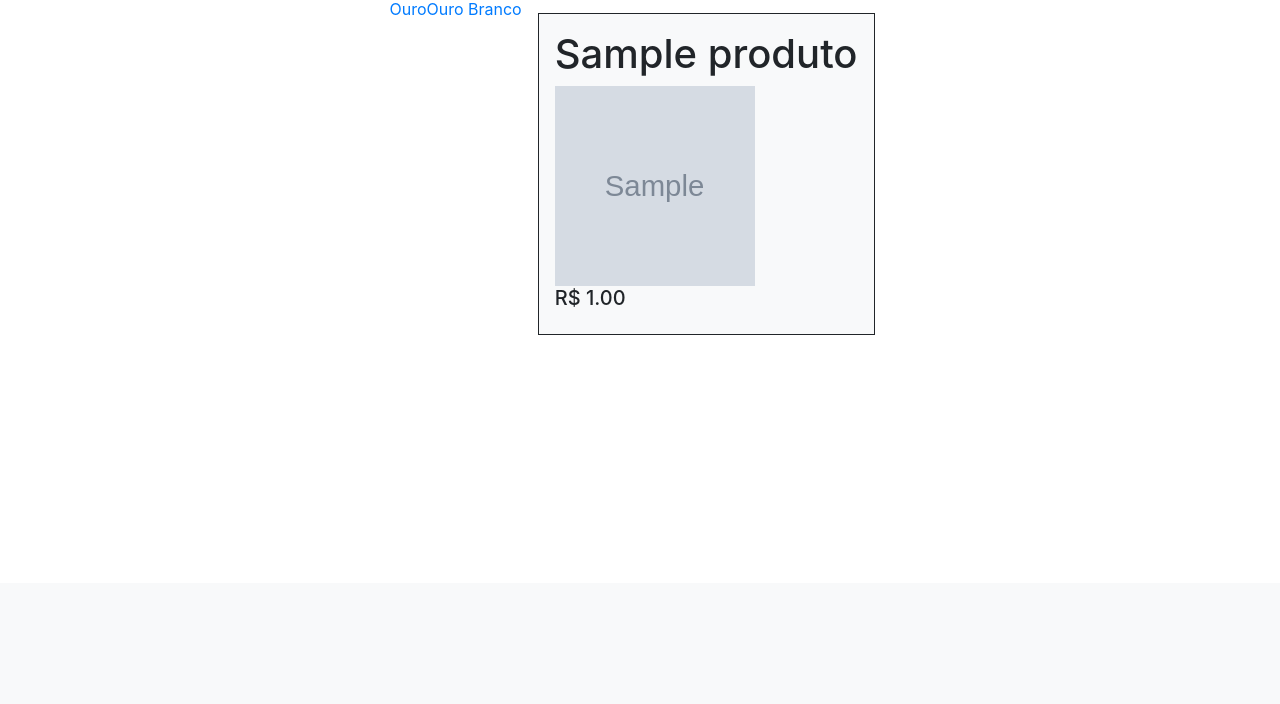
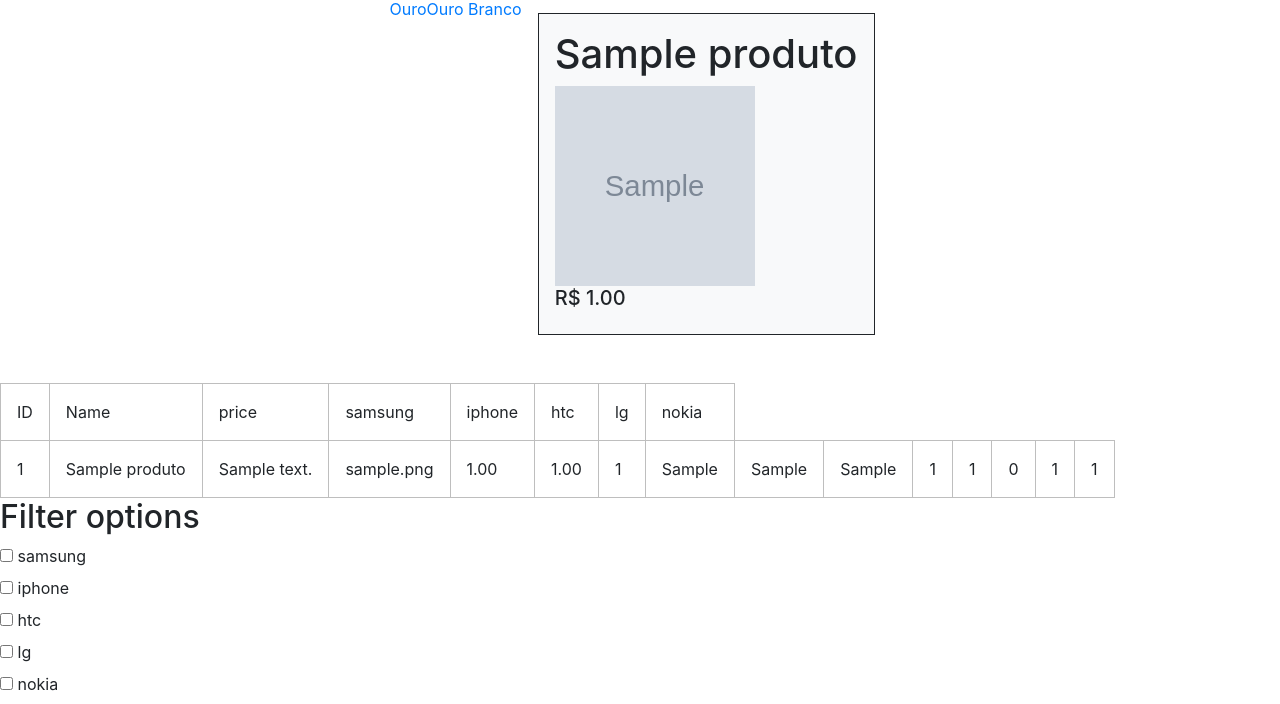
Before and after one commit to SilvioDiaz/Dmarsil, a PHP site: page /index.php?pagina=loja&categoria=1 in a window 1280 px wide. Shown: the part 217-921 px from the top of the page. Before the commit the page ends 552 px from the top, so only its background shows below. Run offline with PHP 8.4, Linux system fonts and the light colour scheme; tables that the repository leaves empty hold one stand-in row (values such as "Sample post"); grey boxes marked "Sample" are stand-in pictures.

Commit message:
inicio do filtro de categoria em ajax

```diff
--- a/header.php
+++ b/header.php
@@ -5,7 +5,7 @@
     <meta charset="UTF-8">
     <meta name="viewport" content="width=device-width, initial-scale=1.0">
     <link rel="stylesheet" type="text/css" href="css/reset.css">
-    <script src="https://ajax.googleapis.com/ajax/libs/jquery/3.5.1/jquery.min.js"></script>    <link rel="sylesheet" type="text/css" href="css/style.css">
+    <script src="http://code.jquery.com/jquery-latest.js"></script>
     <link rel="stylesheet" href="https://stackpath.bootstrapcdn.com/bootstrap/4.5.0/css/bootstrap.min.css" integrity="sha384-9aIt2nRpC12Uk9gS9baDl411NQApFmC26EwAOH8WgZl5MYYxFfc+NcPb1dKGj7Sk" crossorigin="anonymous">
     <link rel="stylesheet" type="text/css" href="css/style.css">
 
--- a/paginas/loja.php
+++ b/paginas/loja.php
@@ -5,6 +5,8 @@
 $linkBanho = "";
 $categoria = "";
 $banho = "";
+
+
 
 if(isset($_GET['banho'])){
     $banho = $_GET['banho'];
@@ -80,3 +82,98 @@ $consulta = mysqli_query($conexao,$query);
 
     </div>
 </div>
+
+<table id="phones">
+  <thead>
+    <tr>
+      <th>ID</th>
+      <th>Name</th>
+      <th>price</th>
+      <th>samsung</th>
+      <th>iphone</th>
+      <th>htc</th>
+      <th>lg</th>
+      <th>nokia</th>
+    </tr>
+  </thead>
+  <tbody>
+  </tbody>
+</table>
+
+
+
+<div id="filter">
+  <h2>Filter options</h2>
+  <div>
+    <input type="checkbox" name="banho=1">
+    <label for="car">samsung</label>
+  </div>
+  <div>
+    <input type="checkbox" name="iphone">
+    <label for="language">iphone</label>
+  </div>
+  <div>
+    <input type="checkbox" name="htc">
+    <label for="nights">htc</label>
+  </div>
+  <div>
+    <input type="checkbox" id="4" name="lg">
+    <label for="student">lg</label>
+  </div>
+        <div>
+    <input type="checkbox" id="5" name="nokia">
+    <label for="student">nokia</label>
+  </div>
+</div>
+
+<script>
+
+function makeTable(data){
+   var tbl_body = "";
+      $.each(data, function() {
+        var tbl_row = "";
+        $.each(this, function(k , v) {
+          tbl_row += "<td>"+v+"</td>";
+        })
+        tbl_body += "<tr>"+tbl_row+"</tr>";
+      })
+
+    return tbl_body;
+  }
+
+function buscarFiltro(){
+    var opts = [];
+    $checkboxes.each(function(){
+      if(this.checked){
+        opts.push(this.name);
+      }
+    });
+
+    console.log(opts);
+    return opts;
+  }
+
+  function atualizarPagina(opts){
+    $.ajax({
+      type: "POST",
+      url: "./script/filtro_categoria.php",
+      dataType : 'json',
+      cache: false,
+      data: {filterOpts: opts},
+      success: function(records){
+        $('#phones tbody').html(makeTable(records));
+      }
+    });
+  }
+
+
+  var $checkboxes = $("input:checkbox");
+  $checkboxes.on("change", function(){
+    var opts = buscarFiltro();
+    atualizarPagina(opts);
+  });
+
+  atualizarPagina();
+
+
+</script>
--- /dev/null
+++ b/script/filtro_categoria.php
@@ -0,0 +1,35 @@
+<?php
+    $pdo = new PDO('mysql:host=localhost;dbname=appdb', 'root', 'Silvio10.');
+    $select = 'SELECT *';
+    $from = ' FROM produto';
+    $where = ' WHERE ativo = TRUE ';
+    $opts = isset($_POST['filterOpts'])? $_POST['filterOpts'] : array('');
+
+
+
+    if (in_array('ouro', $opts)){
+        $where .= " AND samsung = 1 ";
+    }
+
+    if (in_array('iphone', $opts)){
+        $where .= " AND iphone = 1 ";
+    }
+
+        if (in_array('htc', $opts)){
+        $where .= " AND htc = 1 ";
+    }
+        if (in_array('lg', $opts)){
+        $where .= " AND lg = 1 ";
+    }
+        if (in_array('nokia', $opts)){
+        $where .= " AND nokia = 1 ";
+    }
+
+
+    $sql = $select . $from . $where;
+    $statement = $pdo->prepare($sql);
+    $statement->execute();
+    $results = $statement->fetchAll(PDO::FETCH_ASSOC);
+    $json = json_encode($results);
+    echo($json);
+?>
```
